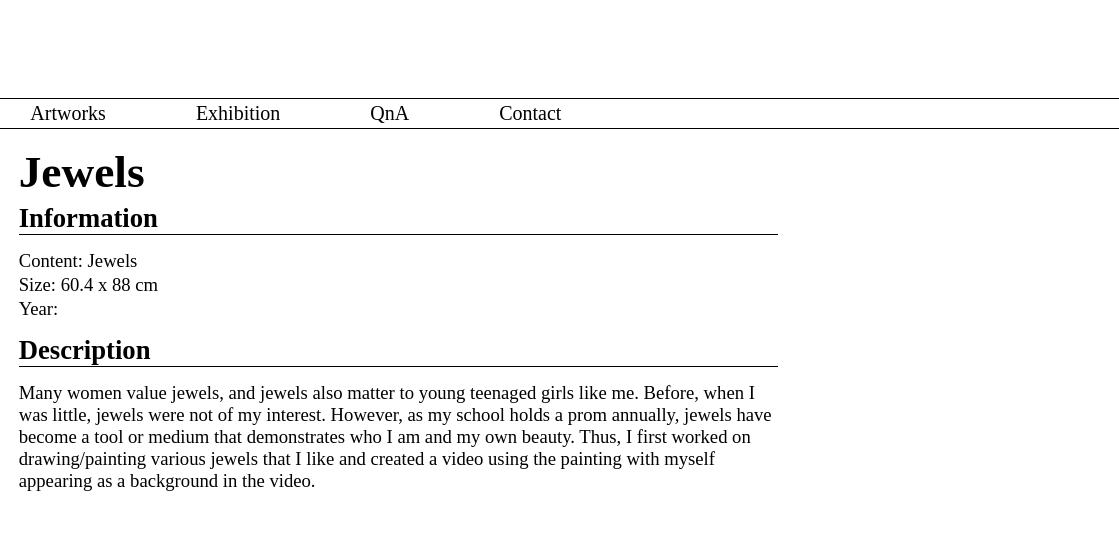
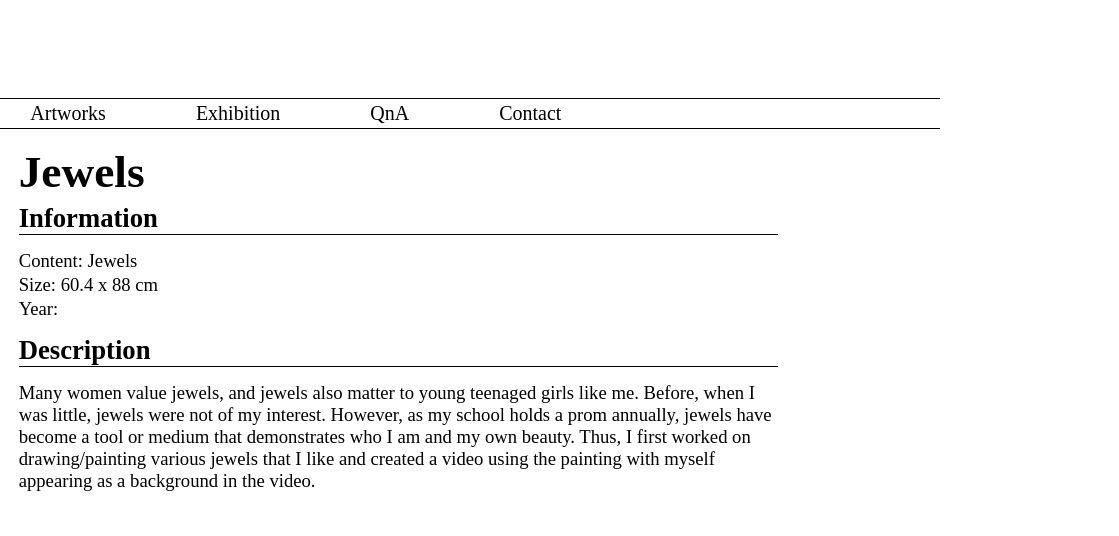
Before and after one commit to MinnieLee/Artwork4, a plain HTML site: page index.html in a window 1280 px wide. Shown: the top 536 px of the page, 340-1459 px from the left, 1119 px wide, since content can reach past the window. Drawn offline with nearby package versions, Linux system fonts and the light colour scheme.

Commit message:
02_08_08

```diff
--- a/style.css
+++ b/style.css
@@ -73,7 +73,7 @@
 	  .box1{
 		background-color: black;
 	  height: 0.1vh;
-	  width: 114%;
+	  width: 100vw;
 
 	  }
 
@@ -113,7 +113,7 @@
 }
 .line{
 	height:1px;
-	width: 114%;
+	width: 100vw;
 	background-color: black;
 }
 
```
